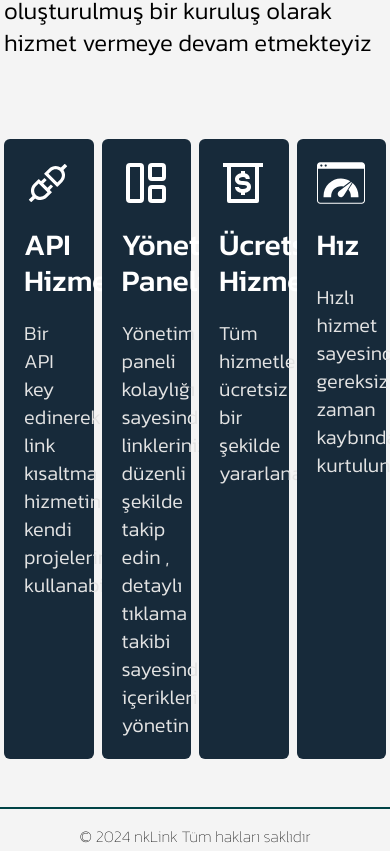
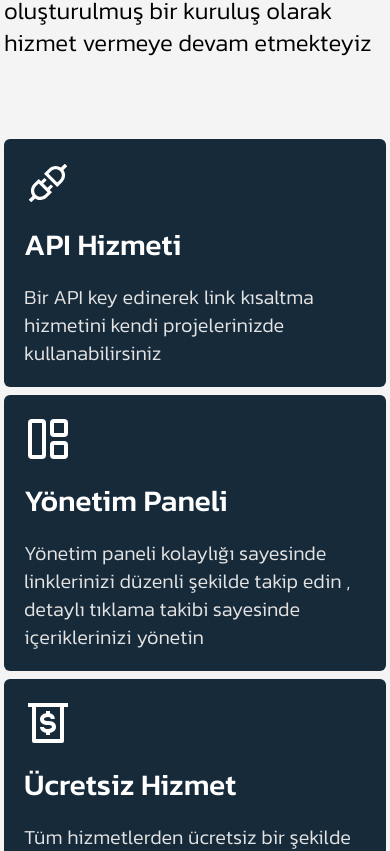
Before and after one commit to NNakreSS/next-url_shortener, a Next.js app: page / in a window 390 px wide. Shown: the part 1058-1909 px from the top of the page. Built offline with nearby package versions, Linux system fonts and the light colour scheme.

Commit message:
responsive

```diff
--- a/src/app/components/about/Services.tsx
+++ b/src/app/components/about/Services.tsx
@@ -33,7 +33,12 @@ const ServicesData = [
 
 function Services() {
   return (
-    <div className={clsx(kanit.className, "grid grid-cols-4 gap-2 text-white")}>
+    <div
+      className={clsx(
+        kanit.className,
+        "grid grid-cols-1 md:grid-cols-2 lg:grid-cols-4 gap-2 text-white"
+      )}
+    >
       {ServicesData.map(({ title, text, icon: Icon }) => (
         <div className="flex flex-col gap-5 p-5 bg-Blue rounded-md">
           <Icon className="text-5xl" />
```
